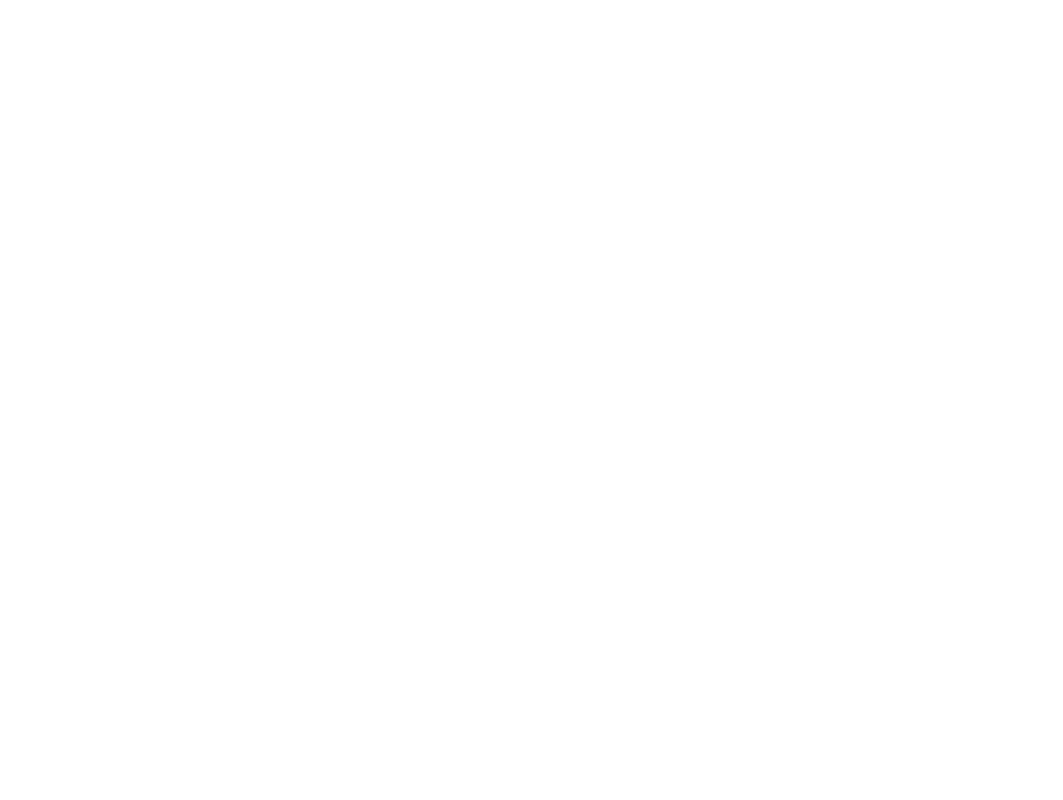
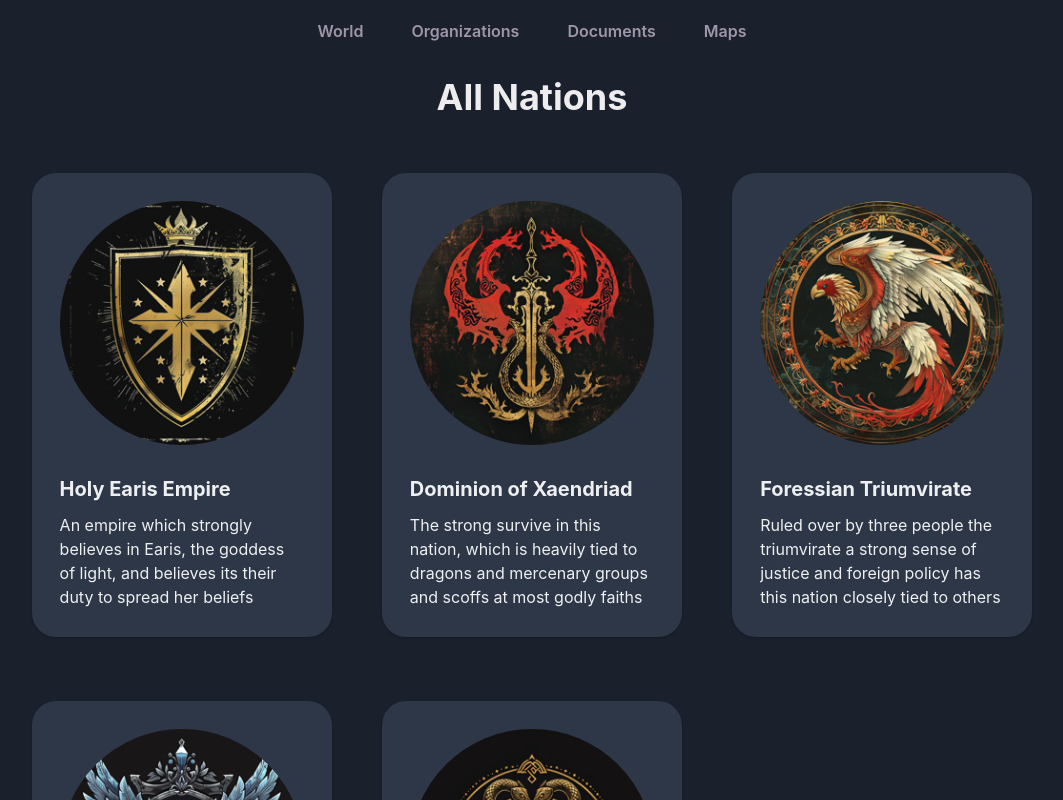
Before and after one commit to idysfunctionalCoding/dndworldwebsite, a React (Create React App) app: page /nations in a window 1280 px wide. Before the commit this address had no page. Shown: the top 800 px of the page, without its empty margins (108-1171 px from the left). Built offline with nearby package versions, Linux system fonts and the light colour scheme.

Commit message:
more attempted fixes for pages :(

```diff
--- a/src/App.tsx
+++ b/src/App.tsx
@@ -12,13 +12,13 @@
 import customTheme from "./theme";
 
 export const App = () => (
-  <ChakraProvider theme={theme}>
+  <ChakraProvider theme={customTheme}>
     <Routes>
       <Route path="/dndworldwebsite" element={<HomePage />} />
-      <Route path="/dndworldwebsite/articles" element={<ArticlesPage />} />
-      <Route path="/dndworldwebsite/worldmap" element={<WorldMap />} />
-      <Route path='/dndworldwebsite/nations/holyearisampire' element={<IndividualNationPage {...earisEmpirePageCofig}/> } />
-      <Route path='/dndworldwebsite/nations' element={<NationsInfoPage /> } />
+      <Route path="/articles" element={<ArticlesPage />} />
+      <Route path="/worldmap" element={<WorldMap />} />
+      <Route path='/nations/holyearisampire' element={<IndividualNationPage {...earisEmpirePageCofig}/> } />
+      <Route path='/nations' element={<NationsInfoPage /> } />
     </Routes>
   </ChakraProvider>
 );
--- a/src/components/header/navbar.tsx
+++ b/src/components/header/navbar.tsx
@@ -33,7 +33,7 @@
                 <MenuItem>History</MenuItem>
                 <MenuItem>Geography</MenuItem>
                 <MenuItem>Culture</MenuItem>
-                <Link to="/dndworldwebsite/nations">
+                <Link to="nations">
                 <MenuItem>Nations</MenuItem>
                 </Link>
               </MenuList>
@@ -66,7 +66,7 @@
                 Maps
               </MenuButton>
               <MenuList zIndex={1000}>
-                <Link to="/dndworldwebsite/worldmap">
+                <Link to="worldmap">
                 <MenuItem>World Map</MenuItem>
                 </Link>
                 <MenuItem>City Maps</MenuItem>
--- a/src/theme.ts
+++ b/src/theme.ts
@@ -1,11 +1,15 @@
 import { extendTheme } from "@chakra-ui/react";
 import "@fontsource/open-sans";
 
-const customTheme = extendTheme({
+const config = {
+    initialColorMode: 'dark',
+    useSystemColorMode: false,
     fonts: {
         heading: 'MedievalSharp',
         body: 'MedievalSharp'
     }
-})
+  }
+
+const customTheme = extendTheme({ config })
 
 export default customTheme;
```
